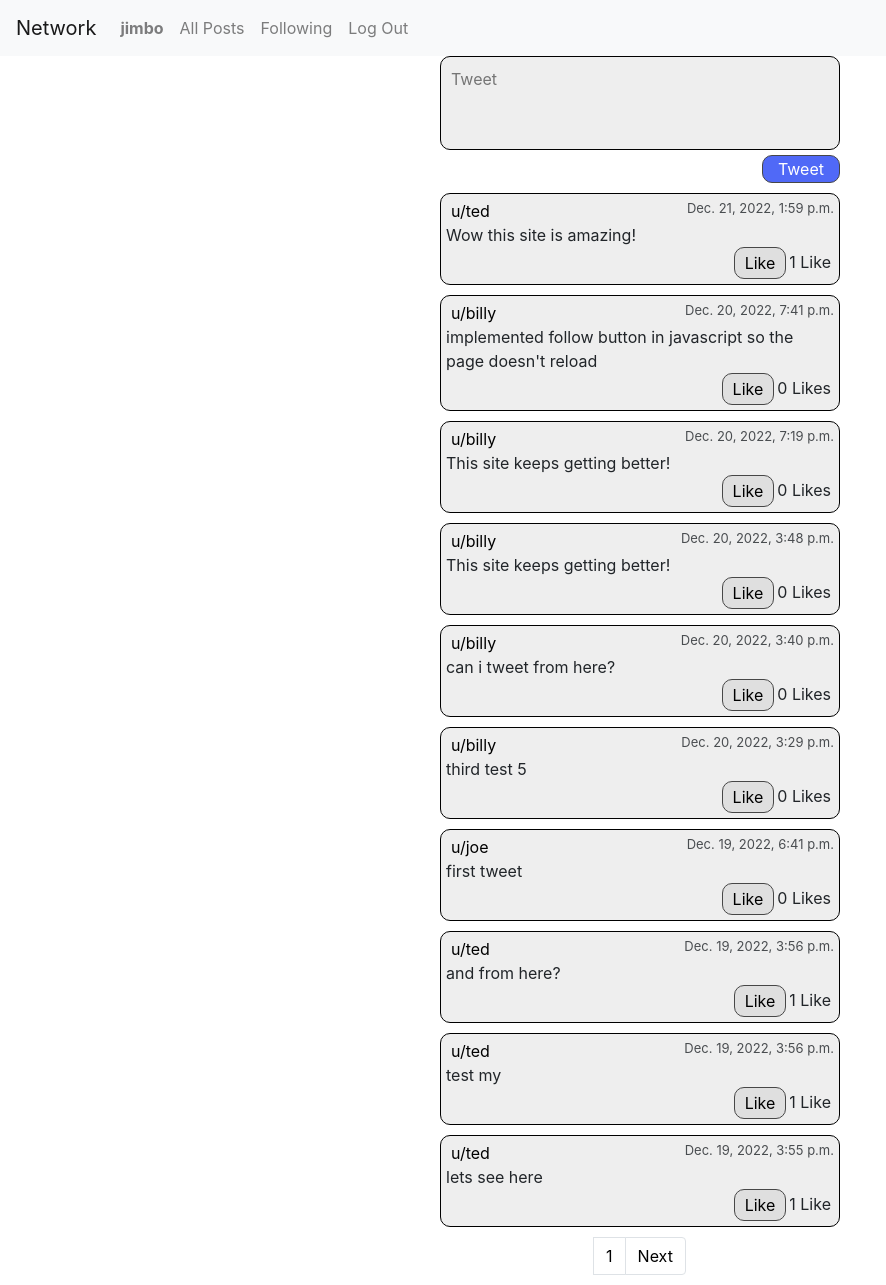
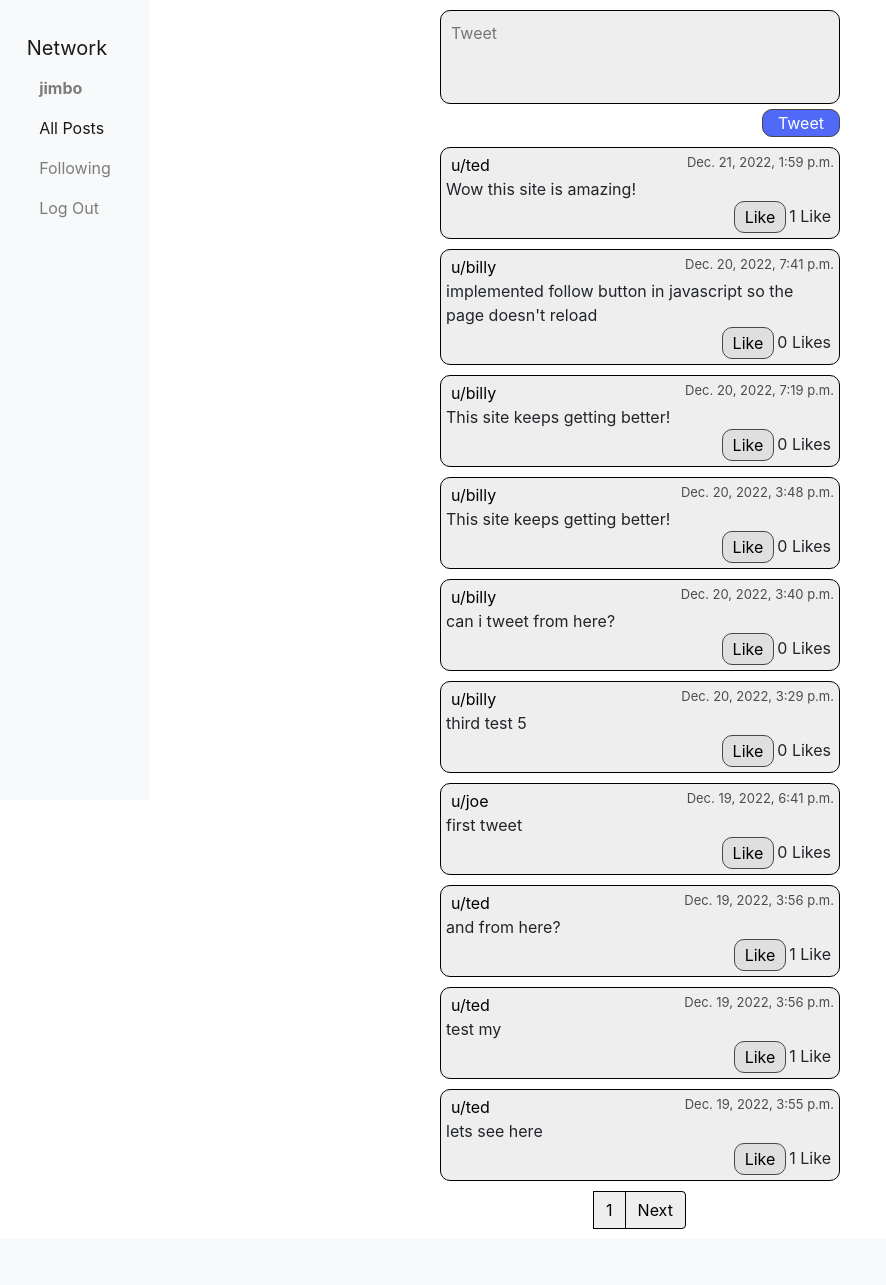
Before and after one commit to JohnZolton/CS50-Web, a Django app: page / in a window 1280 px wide. Shown: the whole page, without its empty margins (0-886 px from the left). After the commit the page ends 1229 px from the top, so only its background shows below. Run offline with Django 3.2, Linux system fonts and the light colour scheme; a user stored in the database is signed in; data comes from the database, SQL or seed files in the repository; both versions use the stored data as it was after the commit; some libraries are stand-ins or nearby versions.

Commit message:
created fixed vertical sidebar

```diff
--- a/project4/network/static/network/styles.css
+++ b/project4/network/static/network/styles.css
@@ -1,4 +1,28 @@
+.page-display {
+    display: grid;
+    grid-template-columns: 250px auto 250px;
+}
+
+.sidenav {
+    height: 100%; /* Full-height: remove this if you want "auto" height */
+    width: 150px; /* Set the width of the sidebar */
+    position: fixed; /* Fixed Sidebar (stay in place on scroll) */
+    z-index: 1; /* Stay on top */
+    top: 0; /* Stay at the top */
+    left: 0;
+    background-color: #F8F9FA;
+    overflow-x: hidden; /* Disable horizontal scroll */
+    padding-top: 20px;
+  }
+
+.nav-container {
+    grid-column:1;
+    justify-content: left;
+    text-align: left;
+}
+
 .tweetbox {
+    margin-top:10px;
     margin-left: auto;
     margin-right: auto;
     text-align: center;
@@ -206,12 +230,13 @@
     text-align: center;
 }
 
+.pagination > li > a
+{
+    background-color: rgba(128, 128, 128, 0.137);;
+    color: black;
+    border: 1px solid black;
 
 
-.pagination > li > a
-{
-    background-color: white;
-    color: black;
 }
 
 .pagination > li > a:focus,
@@ -220,13 +245,13 @@
 .pagination > li > span:hover
 {
     color: #5a5a5a;
-    background-color: #eee;
-    border-color: #ddd;
+    border-color: black;
+    transform: scale(1.1);
+
 }
 
 .pagination > .active > a
 {
-    color: white;
     background-color: black !Important;
     border: solid 1px Black !Important;
 }
--- a/project4/network/templates/network/layout.html
+++ b/project4/network/templates/network/layout.html
@@ -12,24 +12,37 @@
 
 
     </head>
-    <body>
-
-        <nav class="navbar navbar-expand-lg navbar-light bg-light">
+    <body class="page-display">
+        <div class="sidenav">
+            <div class = 'nav-container'>
+                <nav class="navbar flex-column  navbar-light bg-light">
                     <a class="navbar-brand" href="#">Network</a>
 
                     <div>
                       <ul class="navbar-nav mr-auto">
                         {% if user.is_authenticated %}
                             <li class="nav-item">
+                                {% if 'user' in request.path %}
+                                <a class="nav-link active" href='{% url "viewprofile" user %}'><strong>{{ user.username }}</strong></a>
+                                {% else %}
                                 <a class="nav-link" href='{% url "viewprofile" user %}'><strong>{{ user.username }}</strong></a>
+                                {% endif %}
                             </li>
                         {% endif %}
                         <li class="nav-item">
-                  <a class="nav-link" href="{% url 'index' %}">All Posts</a>
+                          {% if request.path == '/' %}
+                            <a class="nav-link active"  href="{% url 'index' %}">All Posts</a>
+                          {% else %}
+                            <a class="nav-link"  href="{% url 'index' %}">All Posts</a>
+                          {% endif %}
                         </li>
                         {% if user.is_authenticated %}
                             <li class="nav-item">
-                        <a class="nav-link" href="{% url 'following' %}">Following</a>
+                                {% if "/following" in request.path %}
+                                <a class= "nav-link active" href="{% url 'following' %}">Following</a>
+                                {% else %}
+                                <a class="nav-link"  class="nav-link" href="{% url 'following' %}">Following</a>
+                                {% endif %}
                             </li>
                             <li class="nav-item">
                                 <a class="nav-link" href="{% url 'logout' %}">Log Out</a>
@@ -45,8 +58,10 @@
                       </ul>
                     </div>
                   </nav>
+                </div>
+        </div>
 
-        <div class="body">
+        <div class="body" style="grid-column:2">
             {% block body %}
             {% endblock %}
         </div>
```
Also changed, not shown: project4/db.sqlite3. Lines whose indentation alone changed are shown as unchanged.
